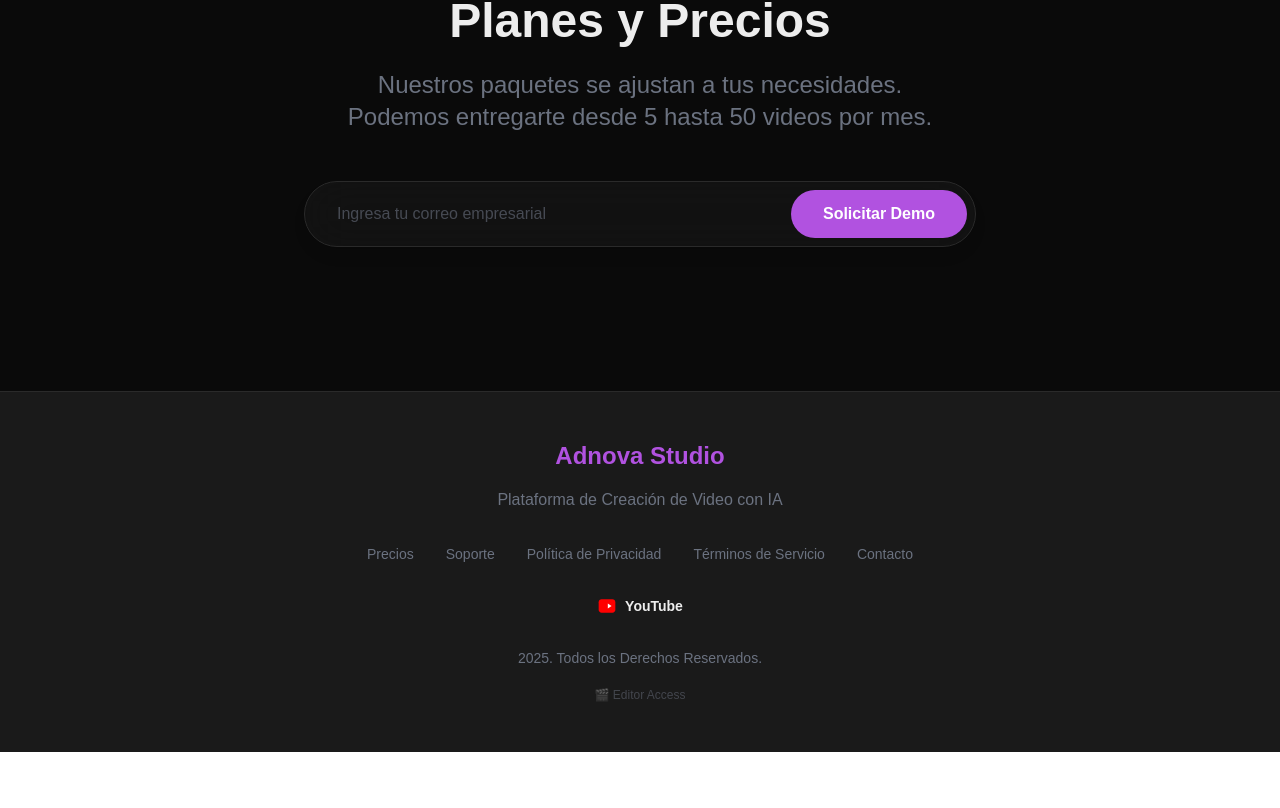
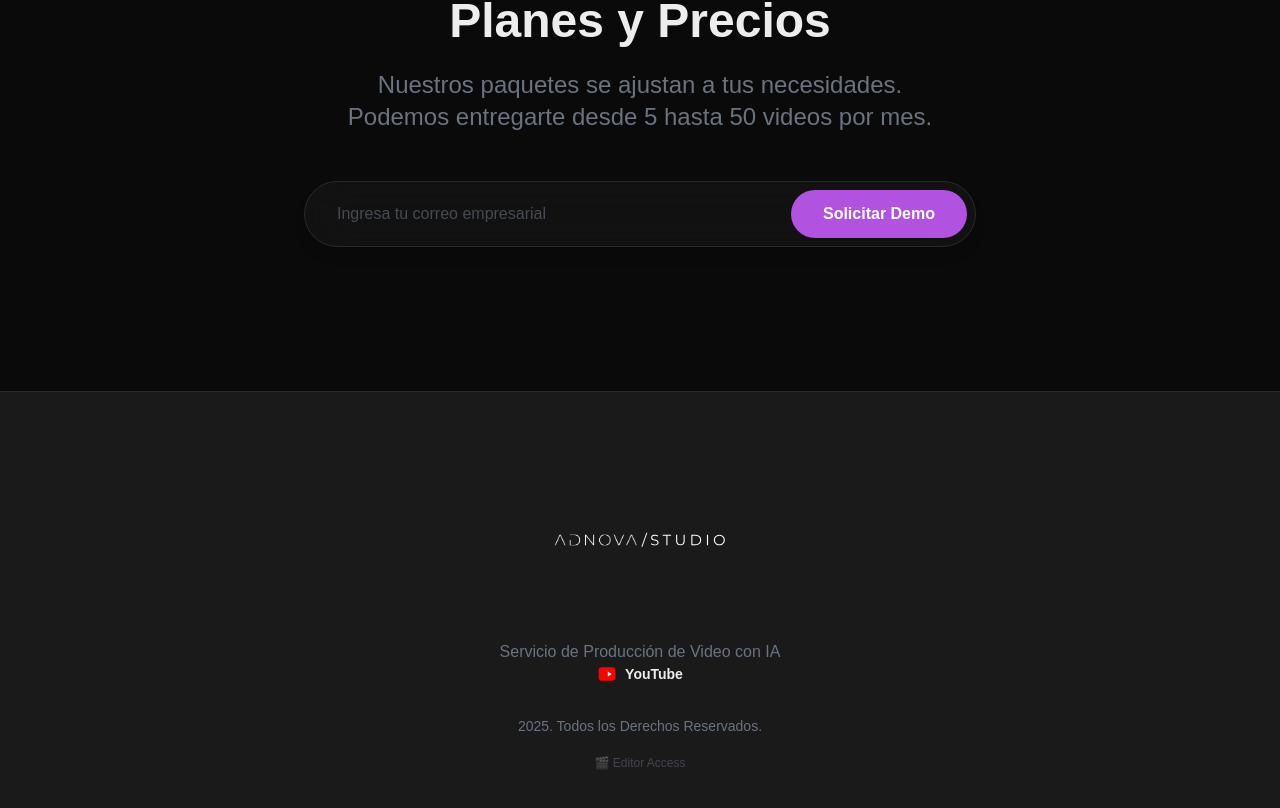
Before and after one commit to algorithmicsanti/studio-landing, a Next.js app: page / in a window 1280 px wide. Shown: the part 3667-4475 px from the top of the page. Before the commit the page ends 4419 px from the top, so only its background shows below. Built offline with nearby package versions, Linux system fonts and the light colour scheme.

Commit message:
cambios en el footer

```diff
--- a/src/app/globals.css
+++ b/src/app/globals.css
@@ -49,6 +49,10 @@ body {
   animation: orbit-reverse 30s linear infinite;
 }
 
+.logo-white {
+  filter: brightness(0) invert(1);
+}
+
 @keyframes fadeIn {
   from {
     opacity: 0;
--- a/src/app/page.tsx
+++ b/src/app/page.tsx
@@ -2,6 +2,7 @@
 
 import { useEffect, useRef, useState } from 'react'
 import Link from 'next/link'
+import Image from 'next/image'
 import { SparklesIcon } from '@heroicons/react/24/outline'
 import { PauseIcon, PlayIcon, SpeakerWaveIcon, SpeakerXMarkIcon } from '@heroicons/react/24/solid'
 import OrbitSection from '@/components/orbit-section'
@@ -291,7 +292,7 @@ export default function Home() {
           <div className="flex gap-4 justify-center mb-12 max-w-2xl mx-auto">
             {demoStep === 0 ? (
               // Step 0: Email input
-              <div className="flex gap-3 w-full bg-card/50 backdrop-blur-xl border border-border rounded-full p-2 shadow-lg">
+              <div className="flex flex-col md:flex-row gap-3 w-full bg-card/50 backdrop-blur-xl border border-border rounded-3xl md:rounded-full p-4 md:p-2 shadow-lg">
                 <input
                   type="email"
                   placeholder="Ingresa tu correo empresarial"
@@ -308,7 +309,7 @@ export default function Home() {
                       alert('Por favor ingresa un correo válido')
                     }
                   }}
-                  className="px-8 py-3 bg-primary text-white font-bold rounded-full hover:bg-primary-dark hover:scale-[1.02] active:scale-[0.98] transition-all whitespace-nowrap"
+                  className="w-full md:w-auto px-8 py-3 bg-primary text-white font-bold rounded-full hover:bg-primary-dark hover:scale-[1.02] active:scale-[0.98] transition-all whitespace-nowrap"
                 >
                   Solicitar Demo
                 </button>
@@ -451,16 +452,18 @@ export default function Home() {
       {/* Footer */}
       <footer className="bg-card border-t border-border py-12 px-6">
         <div className="max-w-7xl mx-auto">
-          <div className="text-center mb-8">
-            <div className="text-2xl font-bold text-primary mb-4">Adnova Studio</div>
-            <p className="text-muted mb-6">Plataforma de Creación de Video con IA</p>
-          </div>
-          <div className="flex flex-wrap justify-center gap-8 text-sm text-muted mb-8">
-            <Link href="/#pricing" className="hover:text-primary transition-colors">Precios</Link>
-            <Link href="/support" className="hover:text-primary transition-colors">Soporte</Link>
-            <Link href="/privacy" className="hover:text-primary transition-colors">Política de Privacidad</Link>
-            <Link href="/terms" className="hover:text-primary transition-colors">Términos de Servicio</Link>
-            <Link href="/contact" className="hover:text-primary transition-colors">Contacto</Link>
+          <div className="text-center">
+            <div className="flex justify-center -py-4">
+              <Image
+                src="/adnovalogo.svg"
+                alt="Adnova Studio Logo"
+                width={200}
+                height={200}
+                className="logo-white"
+                priority
+              />
+            </div>
+            <p className="text-muted">Servicio de Producción de Video con IA</p>
           </div>
           <div className="flex justify-center gap-6 mb-8">
             <a
```
